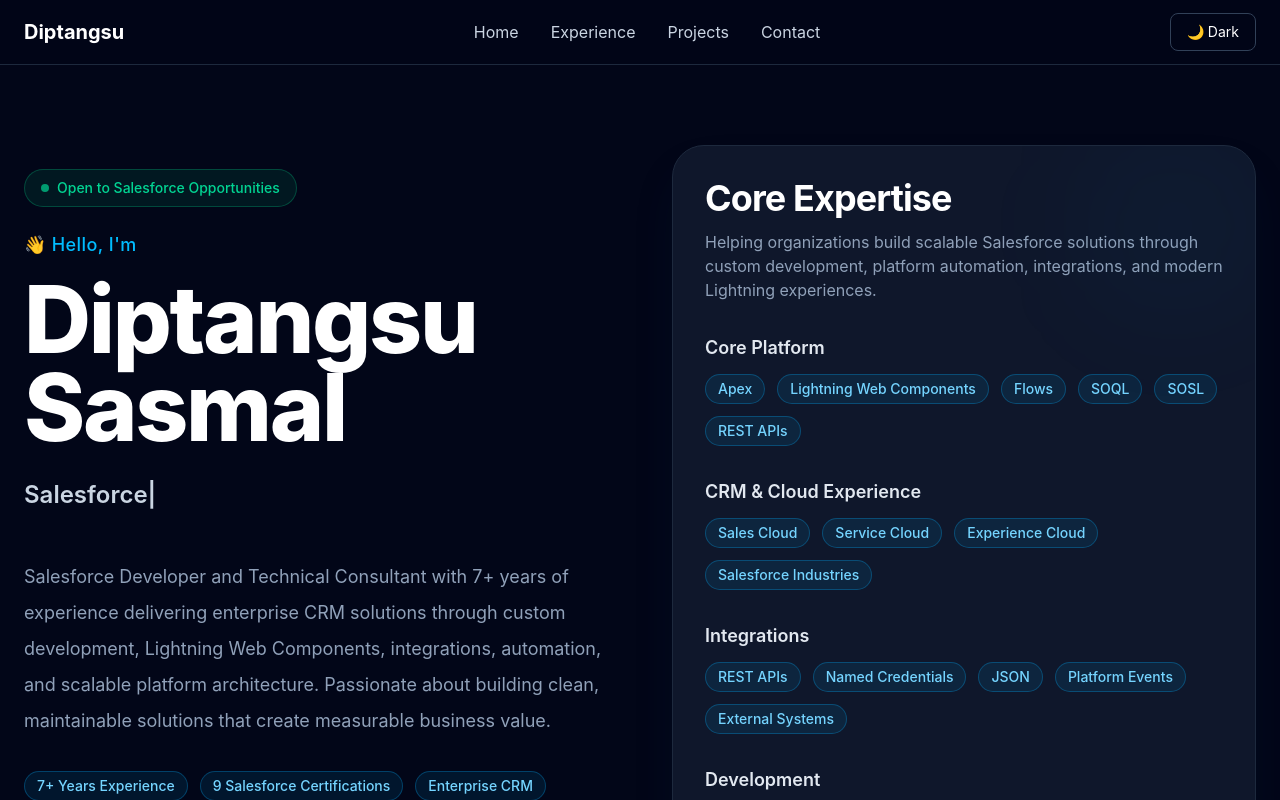
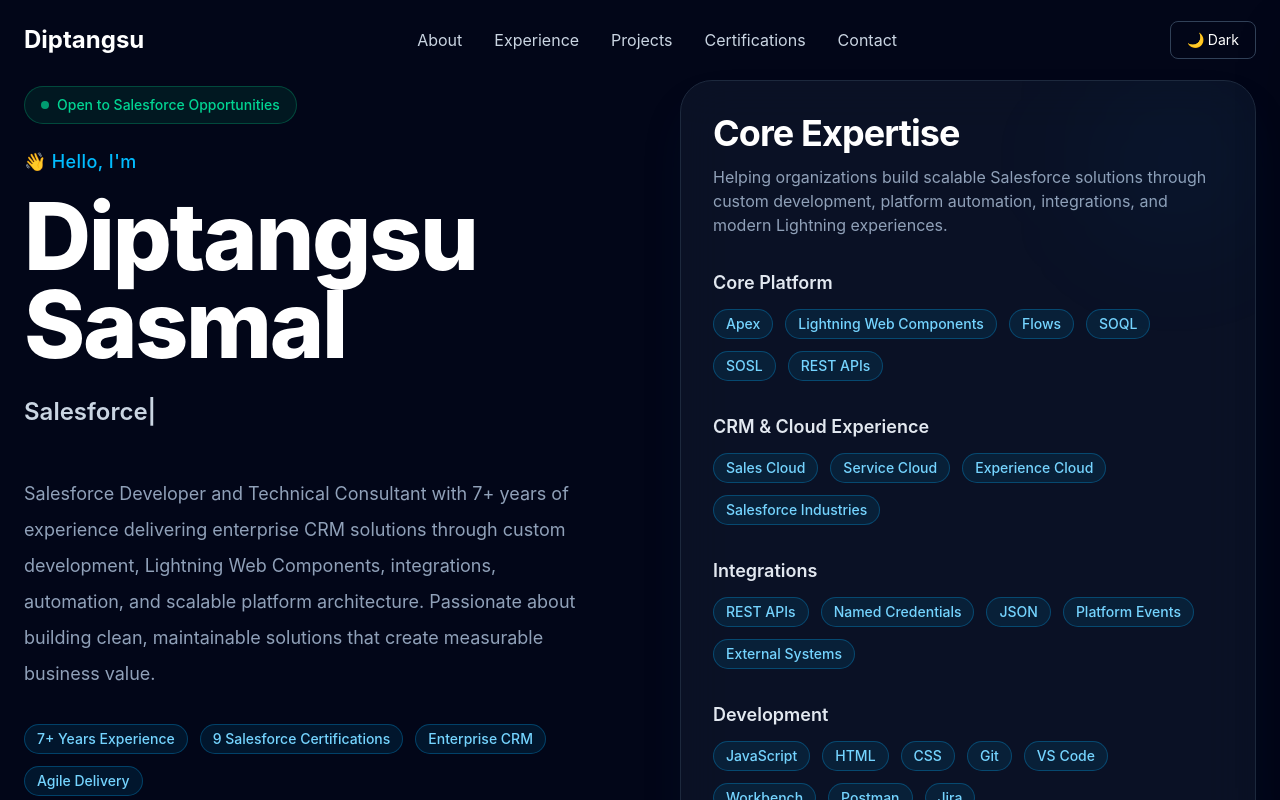
Before and after one commit to diptangsu01/portfolio, a React app: page / in a window 1280 px wide. Shown: the top 800 px of the page. Built offline with nearby package versions, Linux system fonts and the light colour scheme; the HTML template or start-up script is replaced by a standard one.

Commit message:
added mobile hamburger and improved navbar

```diff
--- a/package.json
+++ b/package.json
@@ -10,6 +10,7 @@
     "preview": "vite preview"
   },
   "dependencies": {
+    "@heroicons/react": "^2.2.0",
     "@tailwindcss/vite": "^4.3.3",
     "lucide-react": "^1.25.0",
     "react": "^19.2.7",
--- /dev/null
+++ b/src/components/layout/MobileMenu.tsx
@@ -0,0 +1,96 @@
+import { useEffect } from "react";
+import { XMarkIcon } from "@heroicons/react/24/outline";
+
+import NavLink from "./NavLink";
+import { navigation } from "../../data/navigation";
+
+interface MobileMenuProps {
+  open: boolean;
+  onClose: () => void;
+}
+
+function MobileMenu({
+  open,
+  onClose,
+}: MobileMenuProps) {
+
+  // Prevent background scrolling
+  useEffect(() => {
+    document.body.style.overflow = open ? "hidden" : "";
+
+    return () => {
+      document.body.style.overflow = "";
+    };
+  }, [open]);
+
+  return (
+    <>
+      {/* Backdrop */}
+
+      <div
+        onClick={onClose}
+        className={`fixed inset-0 z-40 bg-black/50 backdrop-blur-sm transition-opacity duration-300
+        ${open ? "opacity-100 visible" : "opacity-0 invisible"}`}
+      />
+
+      {/* Side Drawer */}
+
+      <aside
+        className={`fixed right-0 top-0 z-50 h-screen w-[80%] max-w-sm bg-slate-950 border-l border-slate-800 shadow-2xl
+        transition-transform duration-300 ease-out
+        ${open ? "translate-x-0" : "translate-x-full"}`}
+      >
+
+        {/* Header */}
+
+        <div className="flex items-center justify-between border-b border-slate-800 p-6">
+
+          <span className="text-lg font-semibold text-white">
+            Menu
+          </span>
+
+          <button
+            onClick={onClose}
+            aria-label="Close Menu"
+          >
+            <XMarkIcon className="h-7 w-7 text-slate-300 hover:text-white transition" />
+          </button>
+
+        </div>
+
+        {/* Links */}
+
+        <nav className="mt-8 flex flex-col">
+
+          {navigation.map((item) => (
+
+            <NavLink
+              key={item.name}
+              href={item.href}
+              onClick={onClose}
+            >
+              <div className="border-b border-slate-800 px-6 py-5 text-lg">
+                {item.name}
+              </div>
+            </NavLink>
+
+          ))}
+
+        </nav>
+
+        {/* Resume */}
+
+        <div className="absolute bottom-8 left-6 right-6">
+
+          <button className="w-full rounded-xl bg-sky-500 px-5 py-3 font-semibold text-white transition hover:bg-sky-400">
+            Download Resume
+          </button>
+
+        </div>
+
+      </aside>
+    </>
+  );
+}
+
+export default MobileMenu;
--- /dev/null
+++ b/src/components/layout/NavLink.tsx
@@ -0,0 +1,42 @@
+import type { ReactNode } from "react";
+
+interface NavLinkProps {
+  href: string;
+  children: ReactNode;
+  active?: boolean;
+  onClick?: () => void;
+}
+
+function NavLink({
+  href,
+  children,
+  active = false,
+  onClick,
+}: NavLinkProps) {
+  return (
+    <a
+      href={href}
+      onClick={onClick}
+    //   className={`relative transition-colors duration-300 hover:text-sky-400 ${
+    //     active
+    //       ? "text-sky-400"
+    //       : "text-slate-300"
+    //   }`}
+    className="
+        block
+        text-slate-300
+        transition-all
+        duration-300
+        hover:text-sky-400
+    "
+    >
+      {children}
+
+      {active && (
+        <span className="absolute -bottom-2 left-0 h-0.5 w-full rounded-full bg-sky-400" />
+      )}
+    </a>
+  );
+}
+
+export default NavLink;
--- a/src/components/layout/Navbar.tsx
+++ b/src/components/layout/Navbar.tsx
@@ -1,23 +1,140 @@
 import ThemeToggle from "../common/ThemeToggle";
+import NavLink from "./NavLink";
+import MobileMenu from "./MobileMenu";
+import { useEffect, useState } from "react";
+import { navigation } from "../../data/navigation";
+
+import { Bars3Icon } from "@heroicons/react/24/outline"; //for mobile hamburger icon
+
 function Navbar() {
+  const [mobileOpen, setMobileOpen] = useState(false);
+  // NEW: Tracks whether the user has scrolled down
+  const [scrolled, setScrolled] = useState(false);
+  // NEW: Detect when the page has been scrolled
+  useEffect(() => {
+
+    const handleScroll = () => {
+      setScrolled(window.scrollY > 20);
+    };
+
+    window.addEventListener("scroll", handleScroll);
+
+    return () => {
+      window.removeEventListener("scroll", handleScroll);
+    };
+
+  }, []);
   return (
-    <header className="sticky top-0 left-0 right-0 z-50 w-full border-b border-slate-800 bg-slate-950/80 backdrop-blur-md">
-      <div className="mx-auto flex h-16 max-w-7xl items-center justify-between px-6">
-        <h1 className="text-xl font-bold text-white">
+    <>
+      {/* <header className="sticky top-0 left-0 right-0 z-50 w-full border-b border-slate-800 bg-slate-950/80 backdrop-blur-md"> */}
+      <header
+        className={`fixed top-0 left-0 right-0 z-50 w-full transition-all duration-300
+          ${
+            scrolled
+              ? "border-b border-slate-800 bg-slate-950/80 backdrop-blur-xl shadow-lg"
+              : "bg-transparent"
+          }
+        `}
+      >
+        {/* <div className="mx-auto flex h-16 max-w-7xl items-center justify-between px-6"> */}
+        <div
+          className={`mx-auto flex max-w-7xl items-center justify-between px-6 transition-all duration-300
+            ${scrolled ? "h-16" : "h-20"}
+          `}
+        >
+          {/* <h1 className="text-xl font-bold text-white">
             Diptangsu
-        </h1>
+          </h1> */}
+          {/* <a href="#home" className="text-xl font-bold text-white" > */}
+          <a href="#home" className={` font-bold text-white transition-all duration-300
+            ${scrolled ? "text-xl" : "text-2xl"}
+            `}
+          >
+              Diptangsu
+          </a>
 
-        <nav>
+          <nav className="hidden md:block">
+              {/* <ul className="flex gap-8"> */}
+              <ul className={`flex transition-all duration-300
+                  ${scrolled ? "gap-6" : "gap-8"}
+                `}
+              >
+
+                  {navigation.map((item) => (
+
+                      <li key={item.name}>
+
+                          <NavLink href={item.href}>
+                              {item.name}
+                          </NavLink>
+
+                      </li>
+
+                  ))}
+
+              </ul>
+          </nav>
+          <div className="flex items-center gap-4">
+          <ThemeToggle />
+          <button
+              onClick={() => setMobileOpen(true)}
+              className="md:hidden text-white text-2xl"
+              aria-label="Open menu"
+          >
+              <Bars3Icon className="h-7 w-7 text-white" />
+          </button>
+          </div>
+          {/* <nav className="hidden md:block">
+              <ul className="flex gap-8">
+
+                  <li>
+                      <NavLink href="#home" active={true}>
+                          Home
+                      </NavLink>
+                  </li>
+
+                  <li>
+                      <NavLink href="#experience">
+                          Experience
+                      </NavLink>
+                  </li>
+
+                  <li>
+                      <NavLink href="#projects">
+                          Projects
+                      </NavLink>
+                  </li>
+
+                  <li>
+                      <NavLink href="#certifications">
+                          Certifications
+                      </NavLink>
+                  </li>
+
+                  <li>
+                      <NavLink href="#contact">
+                          Contact
+                      </NavLink>
+                  </li>
+
+              </ul>
+          </nav> */}
+          {/* <nav>
             <ul className="flex gap-8 text-slate-300">
               <li className="cursor-pointer hover:text-white">Home</li>
               <li className="cursor-pointer hover:text-white">Experience</li>
               <li className="cursor-pointer hover:text-white">Projects</li>
               <li className="cursor-pointer hover:text-white">Contact</li>
             </ul>
-        </nav>
-        <ThemeToggle />
+          </nav> */}
+
         </div>
       </header>
+      <MobileMenu
+          open={mobileOpen}
+          onClose={() => setMobileOpen(false)}
+      />
+    </>
   );
 }
 
--- a/src/components/sections/Contact.tsx
+++ b/src/components/sections/Contact.tsx
@@ -4,7 +4,7 @@
 
 function Contact() {
   return (
-    <section className="mx-auto max-w-7xl px-6 py-20">
+    <section id="contact" className="mx-auto max-w-7xl px-6 py-20">
 
       <SectionTitle
         title="Let's Connect"
--- a/src/components/sections/Experience.tsx
+++ b/src/components/sections/Experience.tsx
@@ -4,7 +4,7 @@
 
 function Experience() {
   return (
-    <section className="mx-auto max-w-7xl px-6 py-24">
+    <section id="experience" className="mx-auto max-w-7xl px-6 py-24">
       <SectionTitle
         title="Career Journey"
         subtitle="My professional journey"
--- a/src/components/sections/Hero.tsx
+++ b/src/components/sections/Hero.tsx
@@ -7,12 +7,23 @@
 
 function Hero() {
   return (
-    <section className="flex min-h-[85vh] items-center">
-      <div className="mx-auto grid max-w-7xl gap-16 px-6 lg:grid-cols-2">
+    // <section id="home" className="flex min-h-screen items-center pt-20 pb-12 lg:pt-20 lg:pb-20">
+      <section id="home" className="relative flex min-h-screen items-center pt-20 pb-12 lg:pt-20 lg:pb-20 overflow-hidden">
+      {/* Hero Background Effects */}
+      <div className="absolute inset-0 -z-10 overflow-hidden">
+
+        {/* Left glow */}
+        <div className=" absolute left-40 top-40 h-[550px] w-[550px] rounded-full bg-cyan-500/20 blur-[170px] " />
+
+        {/* Right glow */}
+        <div className=" absolute -right-24 top-12 h-[420px] w-[420px] rounded-full bg-sky-500/15 blur-[140px] " />
+
+      </div>
+      <div className="mx-auto grid max-w-7xl items-center gap-20 px-6 lg:grid-cols-2">
 
         {/* LEFT */}
 
-        <div className="flex flex-col justify-center">
+        <div className="flex flex-col">
         <div className="mb-6 inline-flex w-fit items-center gap-2 rounded-full border border-emerald-500/30 bg-emerald-500/10 px-4 py-2 text-sm font-medium text-emerald-400">
           <span className="h-2 w-2 rounded-full bg-emerald-400 animate-pulse"></span>
           Open to Salesforce Opportunities
@@ -80,12 +91,13 @@
 
         {/* RIGHT */}
         {/* <div className="flex items-start pt-10"> */}
-        <div className="flex min-h-screen items-center py-12 lg:py-20">
+        <div className="flex items-center ">
 
           {/* <div className="w-full rounded-[32px] border border-slate-800 bg-slate-900 p-8 shadow-2xl shadow-sky-950/20"> */}
-          <div className="w-full rounded-[32px] border border-slate-800 bg-slate-900 p-8 shadow-2xl shadow-sky-950/20 relative overflow-hidden">
+          {/* <div className="w-full rounded-[32px] border border-slate-800 bg-slate-900 p-8 shadow-2xl shadow-sky-950/20 relative overflow-hidden"> */}
+          <div className="relative overflow-hidden rounded-[32px] border border-slate-800 bg-slate-900/70 backdrop-blur-xl p-8 shadow-2xl shadow-sky-950/20">
             <div className="absolute right-0 top-0 h-40 w-40 rounded-full bg-sky-500/5 blur-3xl"></div>
-            <h2 className="text-4xl font-bold tracking-tight">
+            <h2 className="text-4xl font-bold tracking-tight ">
               Core Expertise
             </h2>
 
--- a/src/components/sections/Projects.tsx
+++ b/src/components/sections/Projects.tsx
@@ -4,7 +4,7 @@
 
 function Projects() {
   return (
-    <section className="mx-auto max-w-7xl px-6 py-20">
+    <section id="projects" className="mx-auto max-w-7xl px-6 py-20">
 
       <SectionTitle
         title="Enterprise Solutions"
--- /dev/null
+++ b/src/data/navigation.ts
@@ -0,0 +1,22 @@
+export const navigation = [
+  {
+    name: "About",
+    href: "#home",
+  },
+  {
+    name: "Experience",
+    href: "#experience",
+  },
+  {
+    name: "Projects",
+    href: "#projects",
+  },
+  {
+    name: "Certifications",
+    href: "#certifications",
+  },
+  {
+    name: "Contact",
+    href: "#contact",
+  },
+];
--- a/src/index.css
+++ b/src/index.css
@@ -1,4 +1,7 @@
 @import "tailwindcss";
+html {
+  scroll-behavior: smooth;
+}
 /* :root {
   --text: #6b6375;
   --text-h: #08060d;
```
Also changed, not shown: src/components/sections/MobileMenu.tsx (added), 1 other file (tests, documents, lock files or other folders). Lines whose indentation alone changed are shown as unchanged.
